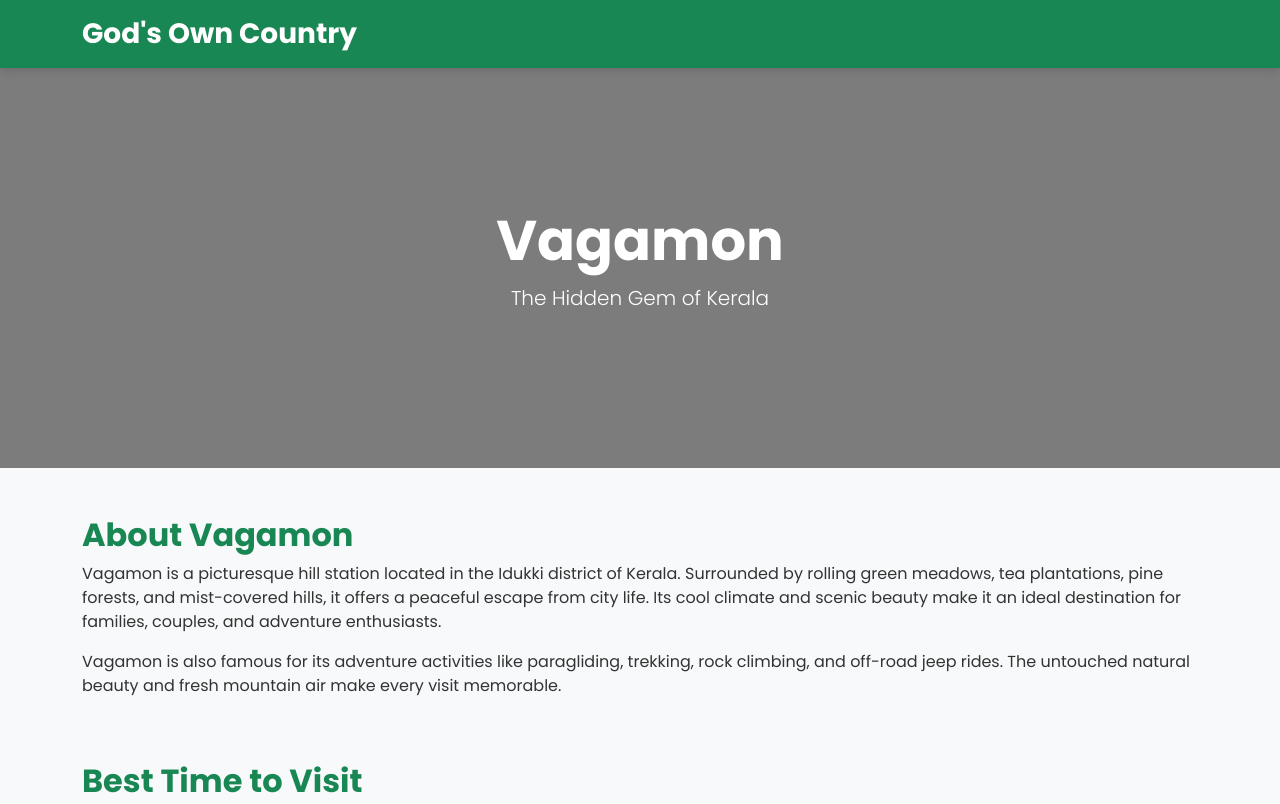
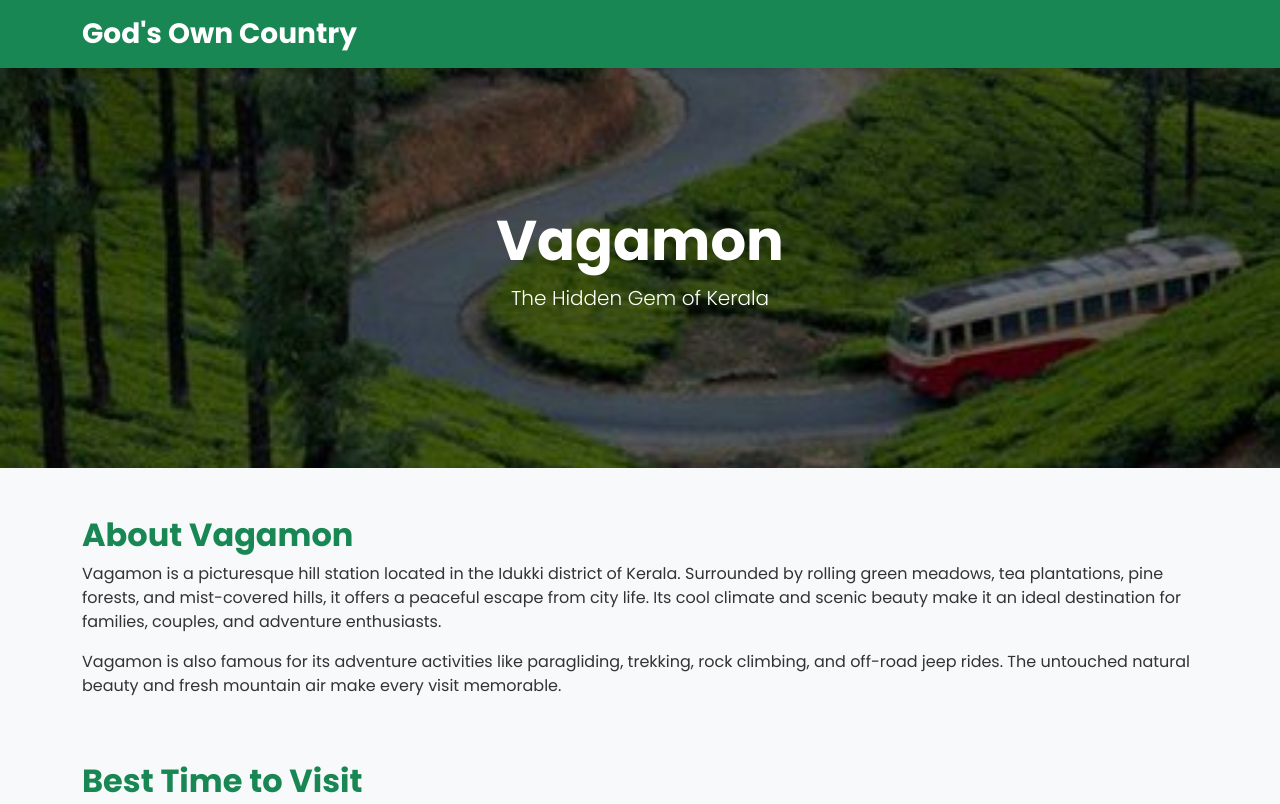
Before and after one commit to Haseenakts/travel-blog, a plain HTML site: page vagamon.html in a window 1280 px wide. Shown: the top 804 px of the page. Drawn offline with nearby package versions, Linux system fonts and the light colour scheme.

Commit message:
Fix HTML formatting and structure

```diff
--- a/vagamon.html
+++ b/vagamon.html
@@ -20,7 +20,7 @@
 
 <!-- Hero Section -->
 <header class="hero-page text-white d-flex align-items-center justify-content-center"
-style="background:linear-gradient(rgba(0,0,0,.5),rgba(0,0,0,.5)), url('images/vagamon.jpg') center/cover; height:400px;">
+style="background:linear-gradient(rgba(0,0,0,.5),rgba(0,0,0,.5)), url('vagamon.jpg') center/cover; height:400px;">
 
     <div class="text-center">
         <h1 class="display-4 fw-bold">Vagamon</h1>
```
